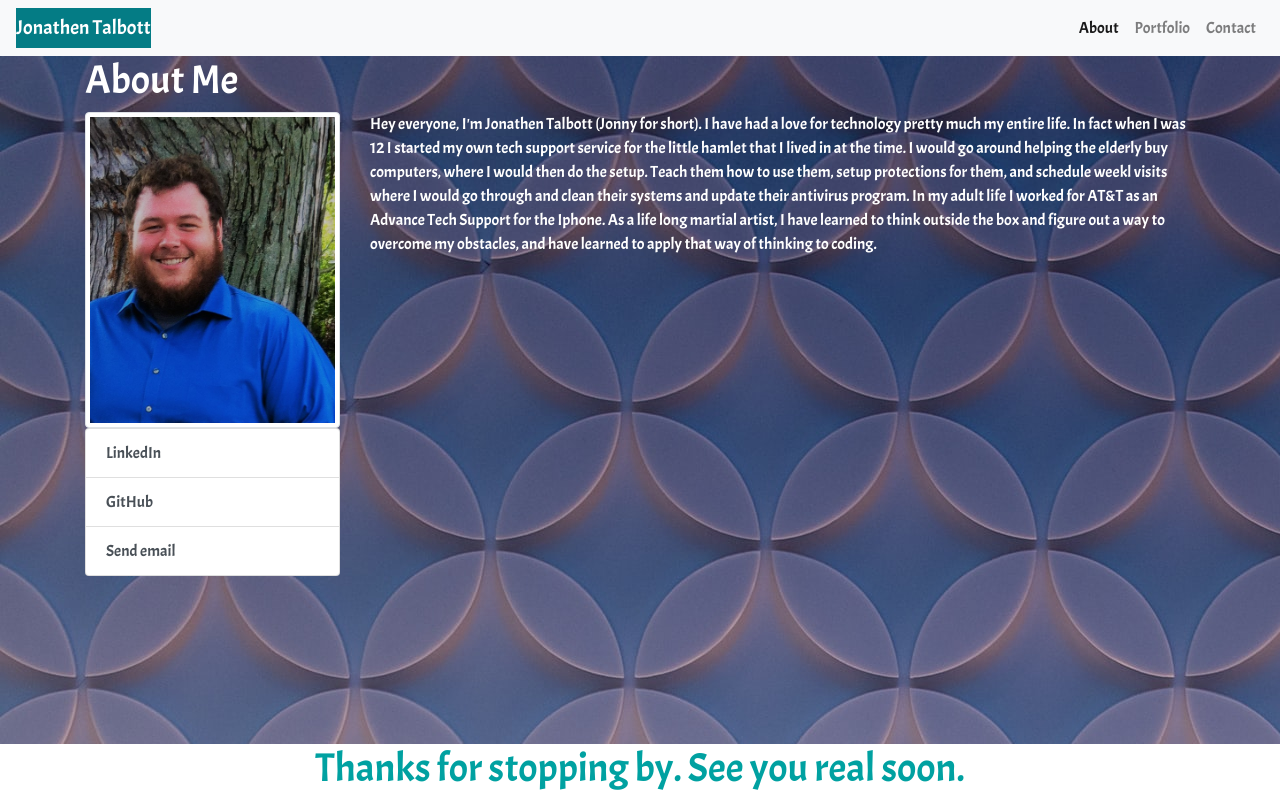
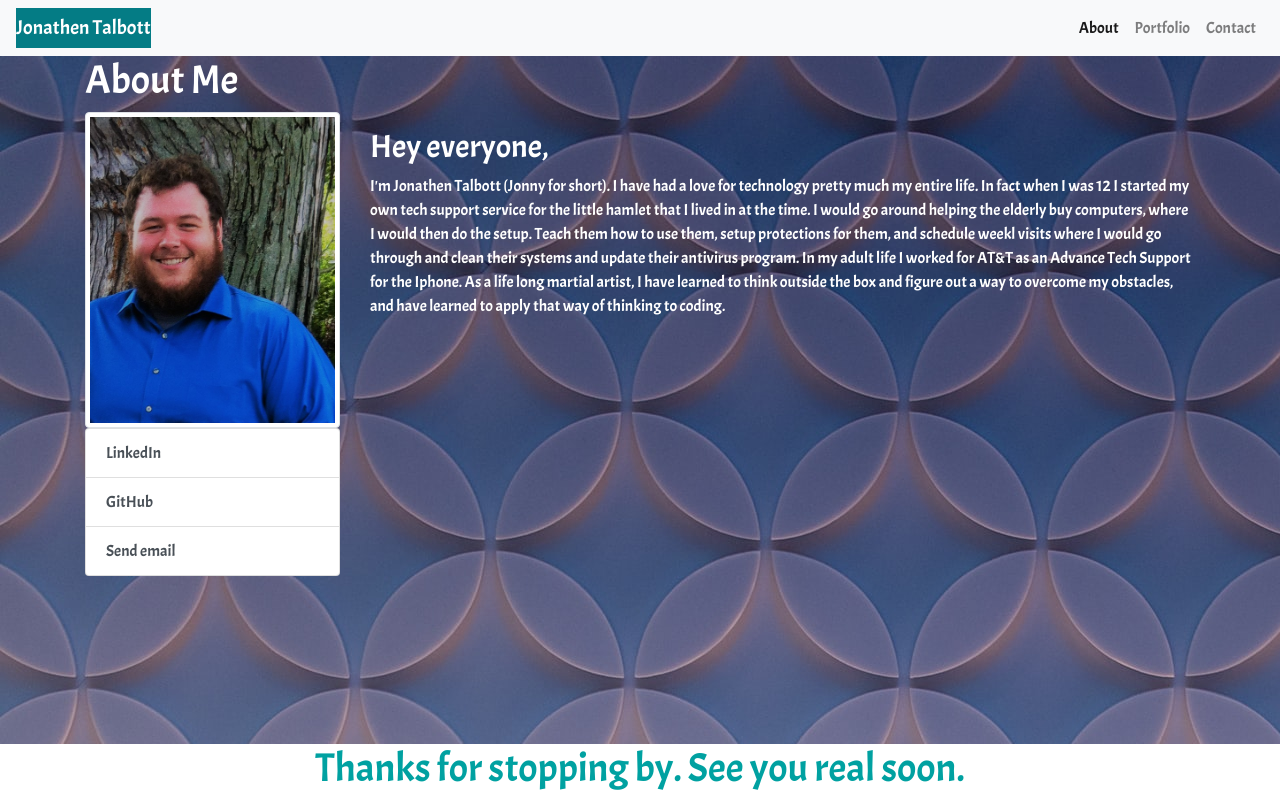
Before and after one commit to PonderHavok/jonnyt.github.io, a plain HTML site: page index.html in a window 1280 px wide. Drawn offline with nearby package versions, Linux system fonts and the light colour scheme.

Commit message:
Modifying index, fixed errors.

```diff
--- a/index.html
+++ b/index.html
@@ -56,13 +56,13 @@
       </aside>
         <section class=".col-8  .col-sm-8 col-md-9 .col-lg-6">
           <p>
-            Hey everyone, I'm Jonathen Talbott (Jonny for short). I have had a love for technology pretty much my entire life. In fact when I was 12 I started my own tech support service for the little hamlet that I lived in at the time. I would go around helping the elderly buy computers, where I would then do the setup.
+            <h2>Hey everyone,</h2> I'm Jonathen Talbott (Jonny for short). I have had a love for technology pretty much my entire life. In fact when I was 12 I started my own tech support service for the little hamlet that I lived in at the time. I would go around helping the elderly buy computers, where I would then do the setup.
             Teach them how to use them, setup protections for them, and schedule weekl visits where I would go through and clean their systems and update their antivirus program. In my adult life I worked for AT&T as an Advance Tech Support for the Iphone.
             As a life long martial artist, I have learned to think outside the box and figure out a way to overcome my obstacles, and have learned to apply that way of thinking to coding.
           </p>
         </section>
-        </div>
-      </div>
+    </div>
+
 
   </main>
 
```
